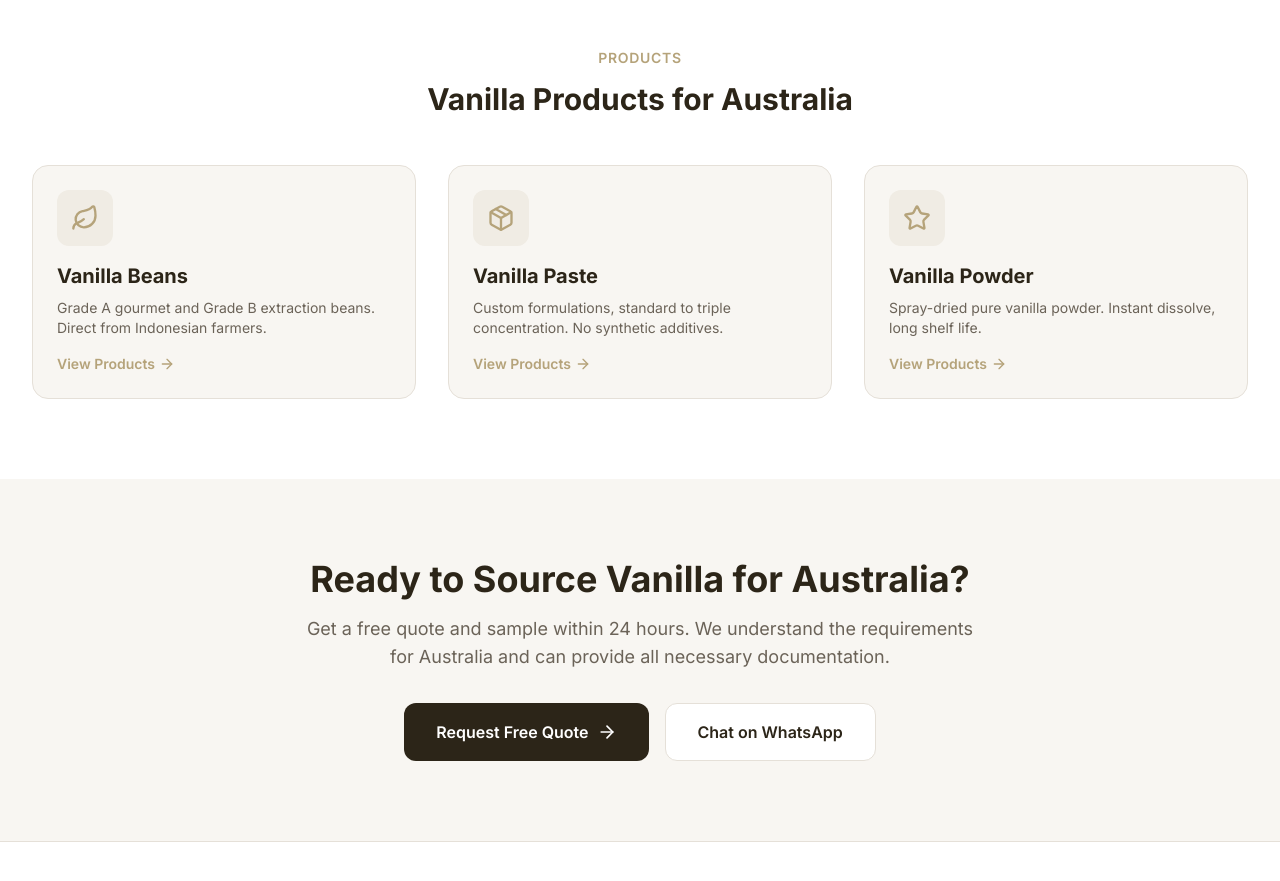
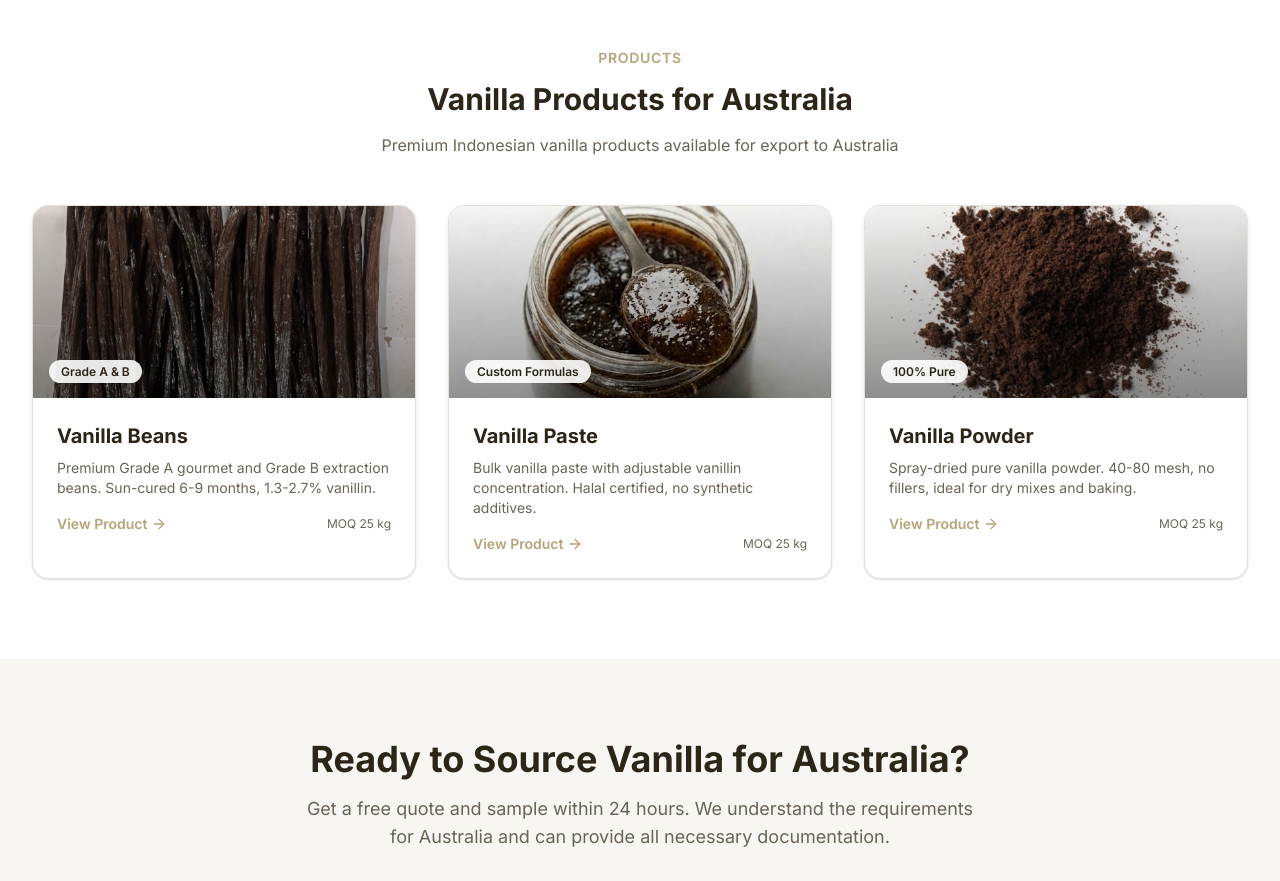
Before and after one commit to irfanmulachela-glitch/vanilla, a Next.js app: page /regions/australia in a window 1280 px wide. Shown: the part 1780-2661 px from the top of the page. Built offline with nearby package versions, Linux system fonts and the light colour scheme.

Commit message:
UI: Improve region product cards with images, badges, and better design

```diff
--- a/src/app/regions/[slug]/page.tsx
+++ b/src/app/regions/[slug]/page.tsx
@@ -380,55 +380,112 @@ export default async function RegionPage({
             <h2 className="text-3xl font-bold text-[#2C2518] mt-3 mb-4">
               Vanilla Products for {region.name}
             </h2>
+            <p className="text-[#6B6358] max-w-2xl mx-auto">
+              Premium Indonesian vanilla products available for export to {region.name}
+            </p>
           </div>
 
           <div className="grid md:grid-cols-3 gap-8">
             <Link
               href="/products/vanilla-beans"
-              className="group bg-[#F8F6F2] rounded-2xl p-6 border border-[#E5E0D8] hover:border-[#B5A37A] transition-all"
+              className="group relative bg-white rounded-2xl overflow-hidden border border-[#E5E0D8] hover:border-[#B5A37A] transition-all shadow-sm hover:shadow-xl"
             >
-              <div className="w-14 h-14 bg-[#F0ECE4] rounded-xl flex items-center justify-center mb-4 group-hover:bg-[#B5A37A] transition-colors">
-                <Leaf className="w-7 h-7 text-[#B5A37A] group-hover:text-white transition-colors" />
+              <div className="relative h-48 bg-[#F8F6F2] overflow-hidden">
+                <Image
+                  src="/vanilla-beans.jpg"
+                  alt="Vanilla Beans"
+                  fill
+                  className="object-cover group-hover:scale-105 transition-transform duration-500"
+                />
+                <div className="absolute inset-0 bg-gradient-to-t from-black/40 to-transparent" />
+                <div className="absolute bottom-4 left-4">
+                  <span className="px-3 py-1 bg-white/90 text-[#2C2518] text-xs font-semibold rounded-full">
+                    Grade A & B
+                  </span>
                 </div>
-              <h3 className="text-xl font-bold text-[#2C2518] mb-2">Vanilla Beans</h3>
+              </div>
+              <div className="p-6">
+                <h3 className="text-xl font-bold text-[#2C2518] mb-2 group-hover:text-[#B5A37A] transition-colors">
+                  Vanilla Beans
+                </h3>
                 <p className="text-[#6B6358] text-sm mb-4">
-                Grade A gourmet and Grade B extraction beans. Direct from Indonesian farmers.
+                  Premium Grade A gourmet and Grade B extraction beans. Sun-cured 6-9 months, 1.3-2.7% vanillin.
                 </p>
+                <div className="flex items-center justify-between">
                   <span className="text-[#B5A37A] font-semibold text-sm flex items-center gap-1">
-                View Products <ArrowRight className="w-4 h-4" />
+                    View Product <ArrowRight className="w-4 h-4" />
                   </span>
+                  <span className="text-xs text-[#6B6358]">MOQ 25 kg</span>
+                </div>
+              </div>
             </Link>
 
             <Link
               href="/products/vanilla-paste"
-              className="group bg-[#F8F6F2] rounded-2xl p-6 border border-[#E5E0D8] hover:border-[#B5A37A] transition-all"
+              className="group relative bg-white rounded-2xl overflow-hidden border border-[#E5E0D8] hover:border-[#B5A37A] transition-all shadow-sm hover:shadow-xl"
             >
-              <div className="w-14 h-14 bg-[#F0ECE4] rounded-xl flex items-center justify-center mb-4 group-hover:bg-[#B5A37A] transition-colors">
-                <Package className="w-7 h-7 text-[#B5A37A] group-hover:text-white transition-colors" />
+              <div className="relative h-48 bg-[#F8F6F2] overflow-hidden">
+                <Image
+                  src="/vanilla-paste.jpg"
+                  alt="Vanilla Paste"
+                  fill
+                  className="object-cover group-hover:scale-105 transition-transform duration-500"
+                />
+                <div className="absolute inset-0 bg-gradient-to-t from-black/40 to-transparent" />
+                <div className="absolute bottom-4 left-4">
+                  <span className="px-3 py-1 bg-white/90 text-[#2C2518] text-xs font-semibold rounded-full">
+                    Custom Formulas
+                  </span>
                 </div>
-              <h3 className="text-xl font-bold text-[#2C2518] mb-2">Vanilla Paste</h3>
+              </div>
+              <div className="p-6">
+                <h3 className="text-xl font-bold text-[#2C2518] mb-2 group-hover:text-[#B5A37A] transition-colors">
+                  Vanilla Paste
+                </h3>
                 <p className="text-[#6B6358] text-sm mb-4">
-                Custom formulations, standard to triple concentration. No synthetic additives.
+                  Bulk vanilla paste with adjustable vanillin concentration. Halal certified, no synthetic additives.
                 </p>
+                <div className="flex items-center justify-between">
                   <span className="text-[#B5A37A] font-semibold text-sm flex items-center gap-1">
-                View Products <ArrowRight className="w-4 h-4" />
+                    View Product <ArrowRight className="w-4 h-4" />
                   </span>
+                  <span className="text-xs text-[#6B6358]">MOQ 25 kg</span>
+                </div>
+              </div>
             </Link>
 
             <Link
               href="/products/vanilla-powder"
-              className="group bg-[#F8F6F2] rounded-2xl p-6 border border-[#E5E0D8] hover:border-[#B5A37A] transition-all"
+              className="group relative bg-white rounded-2xl overflow-hidden border border-[#E5E0D8] hover:border-[#B5A37A] transition-all shadow-sm hover:shadow-xl"
             >
-              <div className="w-14 h-14 bg-[#F0ECE4] rounded-xl flex items-center justify-center mb-4 group-hover:bg-[#B5A37A] transition-colors">
-                <Star className="w-7 h-7 text-[#B5A37A] group-hover:text-white transition-colors" />
+              <div className="relative h-48 bg-[#F8F6F2] overflow-hidden">
+                <Image
+                  src="/vanilla-powder.jpg"
+                  alt="Vanilla Powder"
+                  fill
+                  className="object-cover group-hover:scale-105 transition-transform duration-500"
+                />
+                <div className="absolute inset-0 bg-gradient-to-t from-black/40 to-transparent" />
+                <div className="absolute bottom-4 left-4">
+                  <span className="px-3 py-1 bg-white/90 text-[#2C2518] text-xs font-semibold rounded-full">
+                    100% Pure
+                  </span>
                 </div>
-              <h3 className="text-xl font-bold text-[#2C2518] mb-2">Vanilla Powder</h3>
+              </div>
+              <div className="p-6">
+                <h3 className="text-xl font-bold text-[#2C2518] mb-2 group-hover:text-[#B5A37A] transition-colors">
+                  Vanilla Powder
+                </h3>
                 <p className="text-[#6B6358] text-sm mb-4">
-                Spray-dried pure vanilla powder. Instant dissolve, long shelf life.
+                  Spray-dried pure vanilla powder. 40-80 mesh, no fillers, ideal for dry mixes and baking.
                 </p>
+                <div className="flex items-center justify-between">
                   <span className="text-[#B5A37A] font-semibold text-sm flex items-center gap-1">
-                View Products <ArrowRight className="w-4 h-4" />
+                    View Product <ArrowRight className="w-4 h-4" />
                   </span>
+                  <span className="text-xs text-[#6B6358]">MOQ 25 kg</span>
+                </div>
+              </div>
             </Link>
           </div>
         </div>
```
Lines whose indentation alone changed are shown as unchanged.
